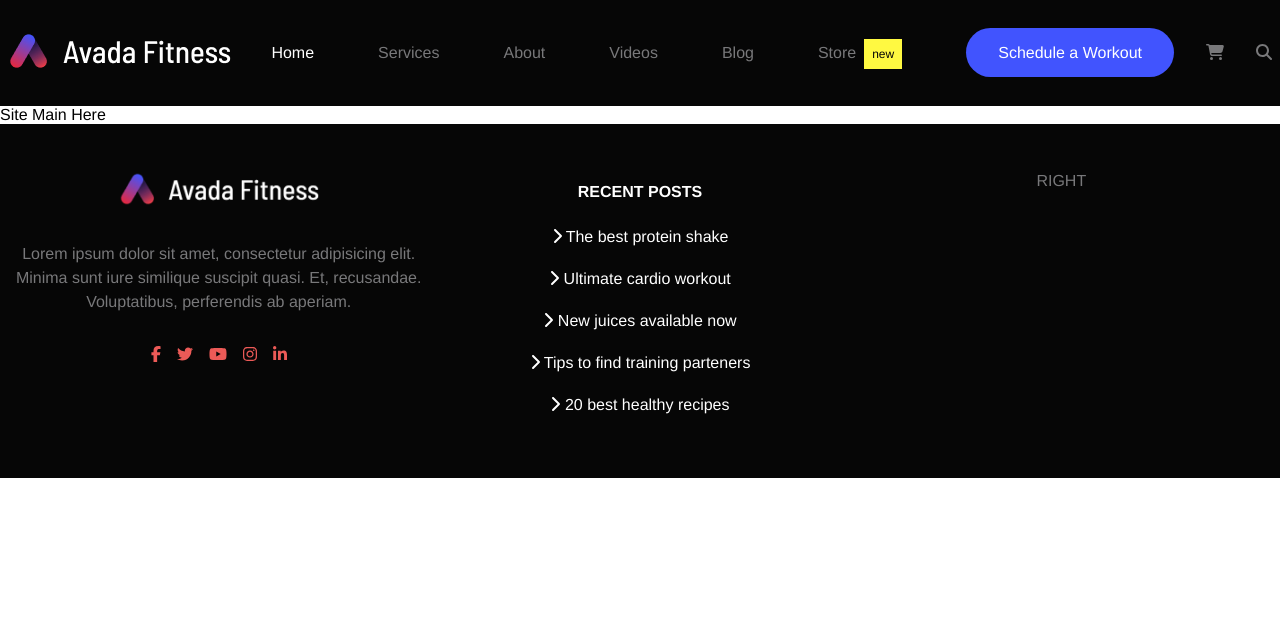
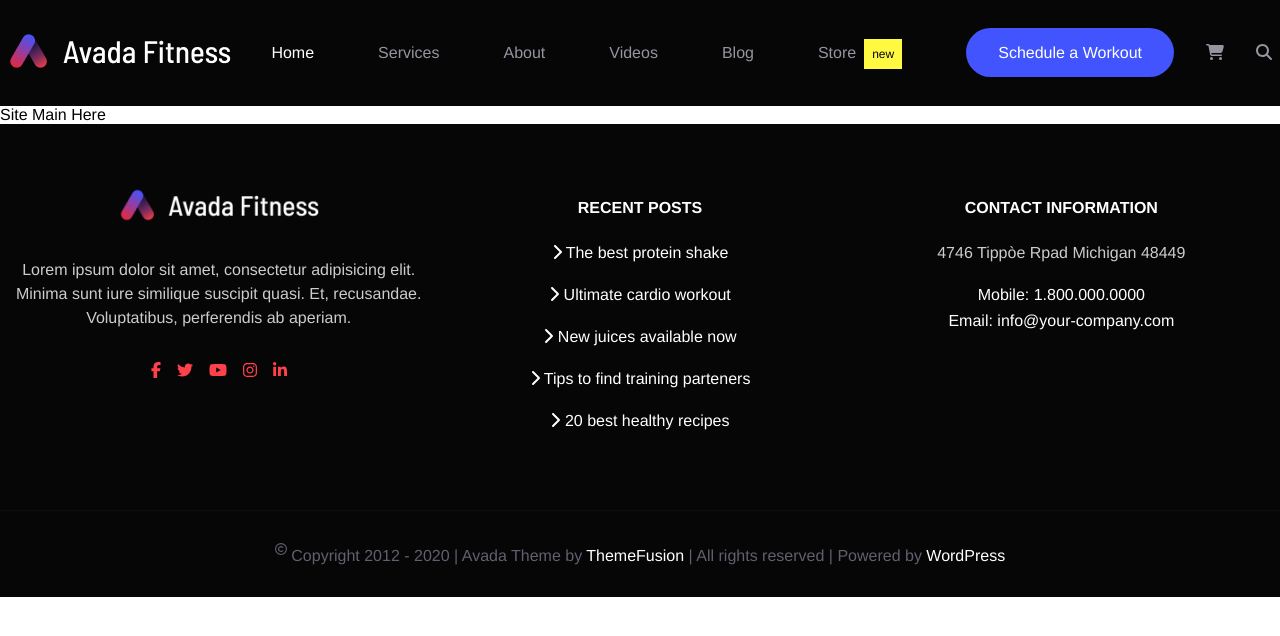
Before and after one commit to MirkOrlando/proj-html-vuejs, a Vue app: page / in a window 1280 px wide. Shown: the top 636 px of the page. Built offline with nearby package versions, Linux system fonts and the light colour scheme.

Commit message:
create SiteFooterComponent

```diff
--- a/src/App.vue
+++ b/src/App.vue
@@ -2,110 +2,22 @@
   <div id="app">
     <SiteHeader />
     <main>Site Main Here</main>
-    <footer>
-      <div class="footer-top py-3">
-        <div class="container">
-          <div class="row">
-            <div class="col-3">
-              <div class="social">
-                <div class="logo">
-                  <img src="@/assets/img/logo-200x34.png" alt="logo" />
-                </div>
-                <p class="py-2">
-                  Lorem ipsum dolor sit amet, consectetur adipisicing elit.
-                  Minima sunt iure similique suscipit quasi. Et, recusandae.
-                  Voluptatibus, perferendis ab aperiam.
-                </p>
-                <div class="social-action">
-                  <font-awesome-icon
-                    class="icon"
-                    icon="fa-brands fa-facebook-f"
-                  />
-                  <font-awesome-icon class="icon" icon="fa-brands fa-twitter" />
-                  <font-awesome-icon class="icon" icon="fa-brands fa-youtube" />
-                  <font-awesome-icon
-                    class="icon"
-                    icon="fa-brands fa-instagram"
-                  />
-                  <font-awesome-icon
-                    class="icon"
-                    icon="fa-brands fa-linkedin-in"
-                  />
-                </div>
-              </div>
-            </div>
-            <div class="col-3">
-              <div class="recent-posts">
-                <h4>Recent Posts</h4>
-                <ul>
-                  <li v-for="(recentPost, index) in recentPosts" :key="index">
-                    <a href="#">
-                      <font-awesome-icon icon="fa-solid fa-chevron-right" />
-                      {{ recentPost }}
-                    </a>
-                  </li>
-                </ul>
-              </div>
-            </div>
-            <div class="col-3">RIGHT</div>
-          </div>
-        </div>
-      </div>
-    </footer>
+    <SiteFooter />
   </div>
 </template>
 
 <script>
 import SiteHeader from "@/components/SiteHeaderComponent.vue";
+import SiteFooter from "@/components/SiteFooterComponent.vue";
 export default {
   name: "App",
   components: {
     SiteHeader,
-  },
-  data() {
-    return {
-      recentPosts: [
-        "The best protein shake",
-        "Ultimate cardio workout",
-        "New juices available now",
-        "Tips to find training parteners",
-        "20 best healthy recipes",
-      ],
-    };
+    SiteFooter,
   },
 };
 </script>
 
 <style lang="scss">
 @import "@/assets/scss/style.scss";
-footer {
-  background-color: $darkestColor;
-  .footer-top {
-    color: $jumbo;
-    text-align: center;
-    .social {
-      p {
-        line-height: 1.5rem;
-      }
-      .social-action {
-        color: $socialIconColor /* ff414b */;
-        .icon {
-          margin: 0 0.25rem;
-          padding: 0 0.25rem;
-        }
-      }
-    }
-    h4 {
-      text-transform: uppercase;
-      line-height: 40px;
-    }
-    .recent-posts {
-      color: $lightestColor;
-      li {
-        margin: 0.5rem 0;
-        padding: 0.5rem 0;
-      }
-    }
-  }
-}
 </style>
--- a/src/assets/scss/partials/common.scss
+++ b/src/assets/scss/partials/common.scss
@@ -22,7 +22,7 @@ ul {
 }
 
 .btn-primary:hover {
-    background-color: $socialIconColor/* FF414B */
+    background-color: $alertColor;
     ;
 }
 
--- a/src/assets/scss/partials/utilities.scss
+++ b/src/assets/scss/partials/utilities.scss
@@ -7,9 +7,9 @@
     margin-right: 2rem;
 }
 
-.py-3 {
-    padding-top: 3rem;
-    padding-bottom: 3rem;
+.py-4 {
+    padding-top: 4rem;
+    padding-bottom: 4rem;
 }
 
 .py-2 {
--- a/src/assets/scss/variables.scss
+++ b/src/assets/scss/variables.scss
@@ -1,9 +1,12 @@
 $lightestColor: #FFFFFF;
 $darkestColor: #060606;
+$headerColor:#98939f;
+$footerPalelightColor:#cccbce;
+$footerLightDarkColor: #606070;
 $jumbo: #78787a;
 $primaryColor: #4154fe;
 $new: #fff941;
-$socialIconColor: #ec5a57;
+$alertColor: #FF414B;
 @mixin button {
     color: $lightestColor;
     padding: 1rem 2rem;
--- /dev/null
+++ b/src/components/SiteFooterComponent.vue
@@ -0,0 +1,133 @@
+<template>
+  <footer>
+    <div class="footer-top py-4">
+      <div class="container">
+        <div class="row">
+          <div class="col-3">
+            <div class="social">
+              <div class="logo">
+                <img src="@/assets/img/logo-200x34.png" alt="logo" />
+              </div>
+              <p class="py-2">
+                Lorem ipsum dolor sit amet, consectetur adipisicing elit. Minima
+                sunt iure similique suscipit quasi. Et, recusandae.
+                Voluptatibus, perferendis ab aperiam.
+              </p>
+              <div class="social-action">
+                <font-awesome-icon
+                  class="icon"
+                  icon="fa-brands fa-facebook-f"
+                />
+                <font-awesome-icon class="icon" icon="fa-brands fa-twitter" />
+                <font-awesome-icon class="icon" icon="fa-brands fa-youtube" />
+                <font-awesome-icon class="icon" icon="fa-brands fa-instagram" />
+                <font-awesome-icon
+                  class="icon"
+                  icon="fa-brands fa-linkedin-in"
+                />
+              </div>
+            </div>
+          </div>
+          <div class="col-3">
+            <div class="recent-posts">
+              <h4>Recent Posts</h4>
+              <ul>
+                <li v-for="(recentPost, index) in recentPosts" :key="index">
+                  <a href="#">
+                    <font-awesome-icon icon="fa-solid fa-chevron-right" />
+                    {{ recentPost }}
+                  </a>
+                </li>
+              </ul>
+            </div>
+          </div>
+          <div class="col-3">
+            <div class="contacts">
+              <h4>Contact Information</h4>
+              <p class="address">4746 Tippòe Rpad Michigan 48449</p>
+              <div class="mobile">Mobile: 1.800.000.0000</div>
+              <div class="email">Email: info@your-company.com</div>
+            </div>
+          </div>
+        </div>
+      </div>
+    </div>
+    <div class="footer-bottom py-2">
+      <font-awesome-icon icon="fa-regular fa-copyright" /> Copyright 2012 - 2020
+      | Avada Theme by <span>ThemeFusion</span> | All rights reserved | Powered
+      by <span>WordPress</span>
+    </div>
+  </footer>
+</template>
+
+<script>
+export default {
+  name: "SiteFooterComponent",
+  data() {
+    return {
+      recentPosts: [
+        "The best protein shake",
+        "Ultimate cardio workout",
+        "New juices available now",
+        "Tips to find training parteners",
+        "20 best healthy recipes",
+      ],
+    };
+  },
+};
+</script>
+
+<style lang="scss" scoped>
+footer {
+  background-color: $darkestColor;
+  .footer-top {
+    text-align: center;
+    color: $lightestColor;
+    border-bottom: 1px solid #0d0d10;
+    .social {
+      p {
+        line-height: 1.5rem;
+        color: $footerPalelightColor;
+      }
+      .social-action {
+        color: $alertColor;
+        .icon {
+          margin: 0 0.25rem;
+          padding: 0 0.25rem;
+        }
+      }
+    }
+    h4 {
+      text-transform: uppercase;
+      line-height: 40px;
+    }
+    .recent-posts {
+      li {
+        margin: 0.5rem 0;
+        padding: 0.5rem 0;
+      }
+    }
+    .contacts {
+      .address {
+        color: $footerPalelightColor;
+        padding: 1rem 0;
+      }
+      .mobile,
+      .email {
+        margin: 0.5rem;
+      }
+    }
+  }
+  .footer-bottom {
+    color: $footerLightDarkColor;
+    text-align: center;
+    .fa-copyright {
+      font-size: 0.75rem;
+      vertical-align: super;
+    }
+    span {
+      color: $lightestColor;
+    }
+  }
+}
+</style>
--- a/src/components/SiteHeaderComponent.vue
+++ b/src/components/SiteHeaderComponent.vue
@@ -65,7 +65,7 @@ export default {
 <style lang="scss" scoped>
 header {
   background-color: $darkestColor;
-  color: $jumbo;
+  color: $headerColor;
   padding: 2rem 0;
   nav {
     display: flex;
--- a/src/main.js
+++ b/src/main.js
@@ -8,6 +8,7 @@ import { library } from '@fortawesome/fontawesome-svg-core'
 import { faCartShopping } from '@fortawesome/free-solid-svg-icons'
 import { faMagnifyingGlass } from '@fortawesome/free-solid-svg-icons'
 import { faChevronRight } from '@fortawesome/free-solid-svg-icons'
+import { faCopyright } from '@fortawesome/free-regular-svg-icons'
 import { faFacebookF } from '@fortawesome/free-brands-svg-icons'
 import { faTwitter } from '@fortawesome/free-brands-svg-icons'
 import { faYoutube } from '@fortawesome/free-brands-svg-icons'
@@ -19,7 +20,7 @@ import { faLinkedinIn } from '@fortawesome/free-brands-svg-icons'
 import { FontAwesomeIcon } from '@fortawesome/vue-fontawesome'
 
 /* add icons to the library */
-library.add(faCartShopping, faMagnifyingGlass, faFacebookF, faTwitter, faYoutube, faInstagram, faLinkedinIn, faChevronRight)
+library.add(faCartShopping, faMagnifyingGlass, faFacebookF, faTwitter, faYoutube, faInstagram, faLinkedinIn, faChevronRight, faCopyright)
 
 /* add font awesome icon component */
 Vue.component('font-awesome-icon', FontAwesomeIcon)
```
